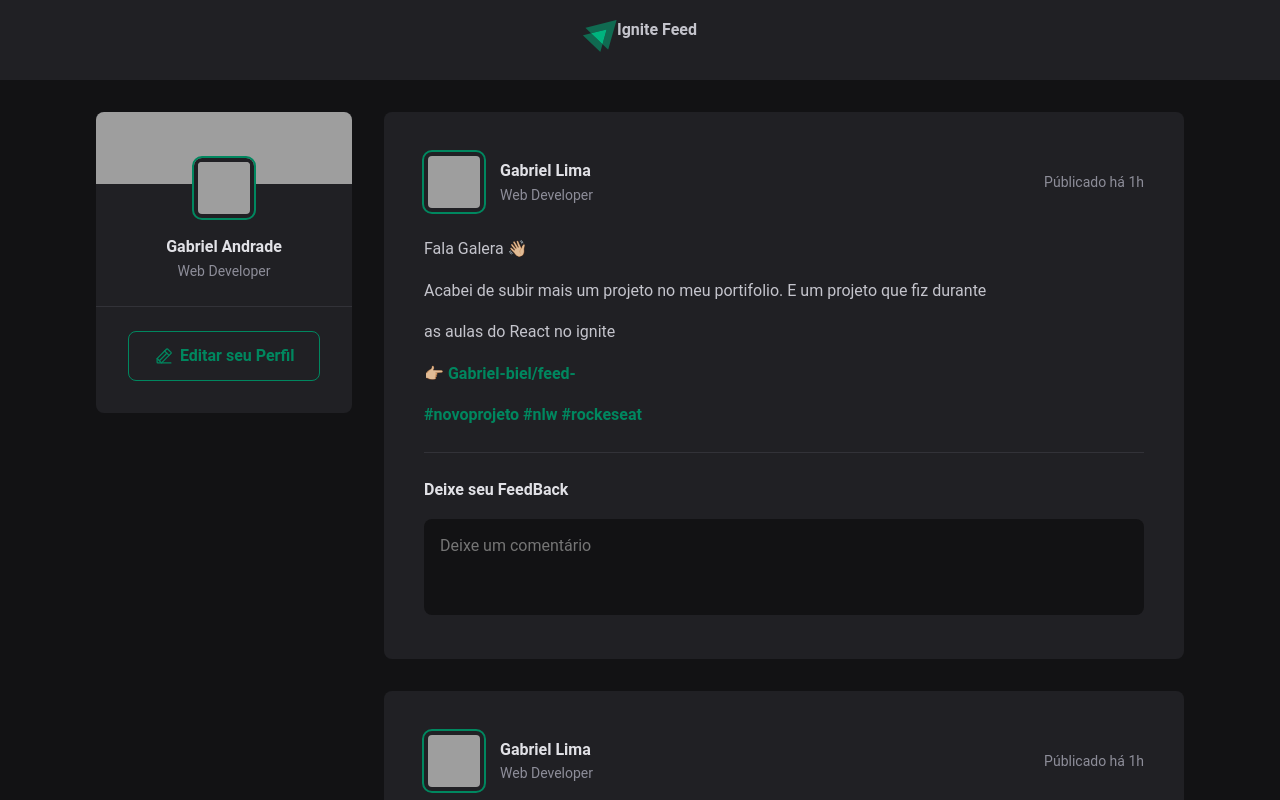
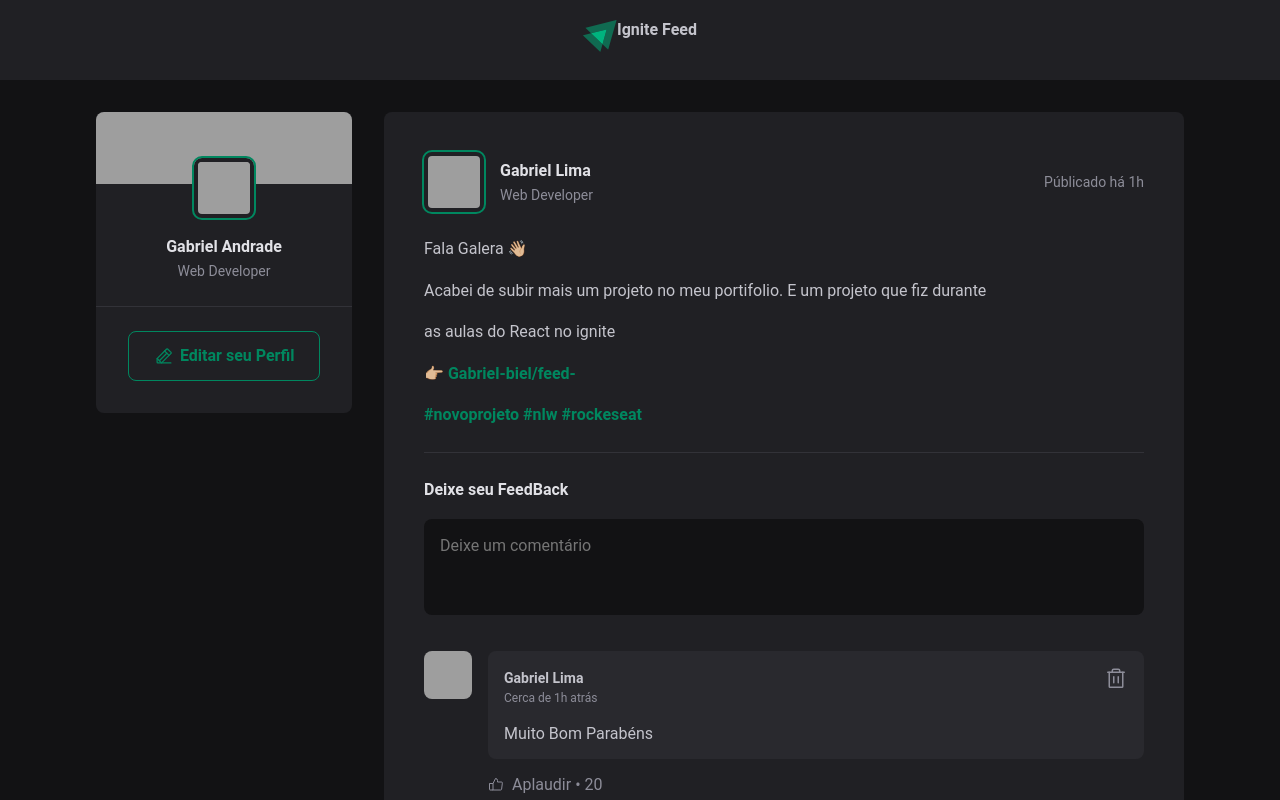
Before and after one commit to Gabriel-biel/ignite, a React app in the folder React/01-fundamentos-reactjs/: page / in a window 1280 px wide. Shown: the top 800 px of the page. Built offline with nearby package versions, Linux system fonts and the light colour scheme; grey boxes are pictures that could not be loaded; the HTML template or start-up script is replaced by a standard one.

Commit message:
:heavy_check_mark:Estilizações do Comentário

```diff
--- /dev/null
+++ b/React/01-fundamentos-reactjs/src/Components/Comment.jsx
@@ -0,0 +1,35 @@
+import { ThumbsUp, Trash } from 'phosphor-react'
+import styles from './Comment.module.css'
+
+export function Comment() {
+  return (
+    <div className={styles.comment}>
+      <img src="https://github.com/Gabriel-biel.png" alt="" />
+
+      <div className={styles.commentBox}>
+        <div className={styles.commentContent}>
+
+          <header>
+            <div className={styles.authorAndTime}>
+              <strong>Gabriel Lima</strong>
+              <time title="30 de Outubro às 14:19" dateTime='2022-30-10 14:19:00'>Cerca de 1h atrás</time>
+            </div>
+            <button title='Deletar Comentário'>
+              <Trash size={24}/>
+            </button>
+          </header>
+
+          <p>Muito Bom Parabéns</p>
+        </div>
+
+        <footer >
+          <button>
+            <ThumbsUp />
+            Aplaudir <span>20</span>
+          </button>
+        </footer>
+
+      </div>
+    </div>
+  )
+}
--- /dev/null
+++ b/React/01-fundamentos-reactjs/src/Components/Comment.module.css
@@ -0,0 +1,86 @@
+.comment {
+  margin-top: 1.5rem;
+  display: flex;
+  gap: 1rem;
+}
+
+.comment > img {
+  width: 3rem;
+  height: 3rem;
+  border-radius: 8px;
+}
+
+.commentBox {
+  flex: 1;
+}
+
+.commentContent {
+  background: var(--gray-700);
+  border-radius: 8px;
+  padding: 1rem;
+}
+
+.commentContent header {
+  display: flex;
+  align-items: flex-start;
+  justify-content: space-between;
+}
+
+.authorAndTime strong{
+  display: block;
+  font-size: 0.875rem;
+  line-height: 1.6;
+}
+
+.authorAndTime time {
+  display: block;
+  font-size: 0.75rem;
+  line-height: 1.6;
+  color: var(--gray-400);
+}
+
+.commentContent header button {
+  background: transparent;
+  border: 0;
+  color: var(--gray-400);
+  cursor: pointer;
+
+  line-height: 0;
+  border-radius: 4px;
+}
+
+.commentContent header button:hover {
+  color: var(--red-500);
+}
+
+.commentContent p {
+  margin-top: 1rem;
+  color: var(--gray-300);
+}
+
+.commentBox footer {
+  margin-top: 1rem;
+}
+
+.commentBox footer button {
+  background: transparent;
+  border: 0;
+  color: var(--gray-400);
+  cursor: pointer;
+
+  display: flex;
+  align-items: center;
+}
+
+.commentBox footer button:hover {
+  color: var(--green-300);
+}
+
+.commentBox footer button svg {
+  margin-right: 0.5rem;
+}
+
+.commentBox footer button span::before {
+  content: "\2022";
+  padding: 0 0.25rem
+}
--- a/React/01-fundamentos-reactjs/src/Components/Post.jsx
+++ b/React/01-fundamentos-reactjs/src/Components/Post.jsx
@@ -1,3 +1,4 @@
+import { Comment } from './comment'
 import styles from './Post.module.css'
 
 export function Post(props) {
@@ -38,6 +39,11 @@
           <button type='submit'>Publicar</button>
         </footer>
       </form>
+      <div className={styles.commentList}>
+        <Comment />
+        <Comment />
+        <Comment />
+      </div>
     </article>
   )
 }
--- a/React/01-fundamentos-reactjs/src/Components/Post.module.css
+++ b/React/01-fundamentos-reactjs/src/Components/Post.module.css
@@ -122,3 +122,7 @@
 .commentForm button[type=submit]:hover {
   background: var(--green-300);
 }
+
+.commentList {
+  margin-top: 2rem;
+}
--- a/React/01-fundamentos-reactjs/src/global.css
+++ b/React/01-fundamentos-reactjs/src/global.css
@@ -8,9 +8,10 @@
   --gray-800: #202024;
   --gray-900: #121214;
 
-
   --green-300: #00B37E;
   --green-500: #00875f;
+
+  --red-500: #F75A68;
 }
 
 :focus {
```
Also changed, not shown: React/01-fundamentos-reactjs/src/Components/Avatar.jsx (added), React/01-fundamentos-reactjs/src/Components/Avatar.module.css (added), 1 other file (tests, documents, lock files or other folders).
